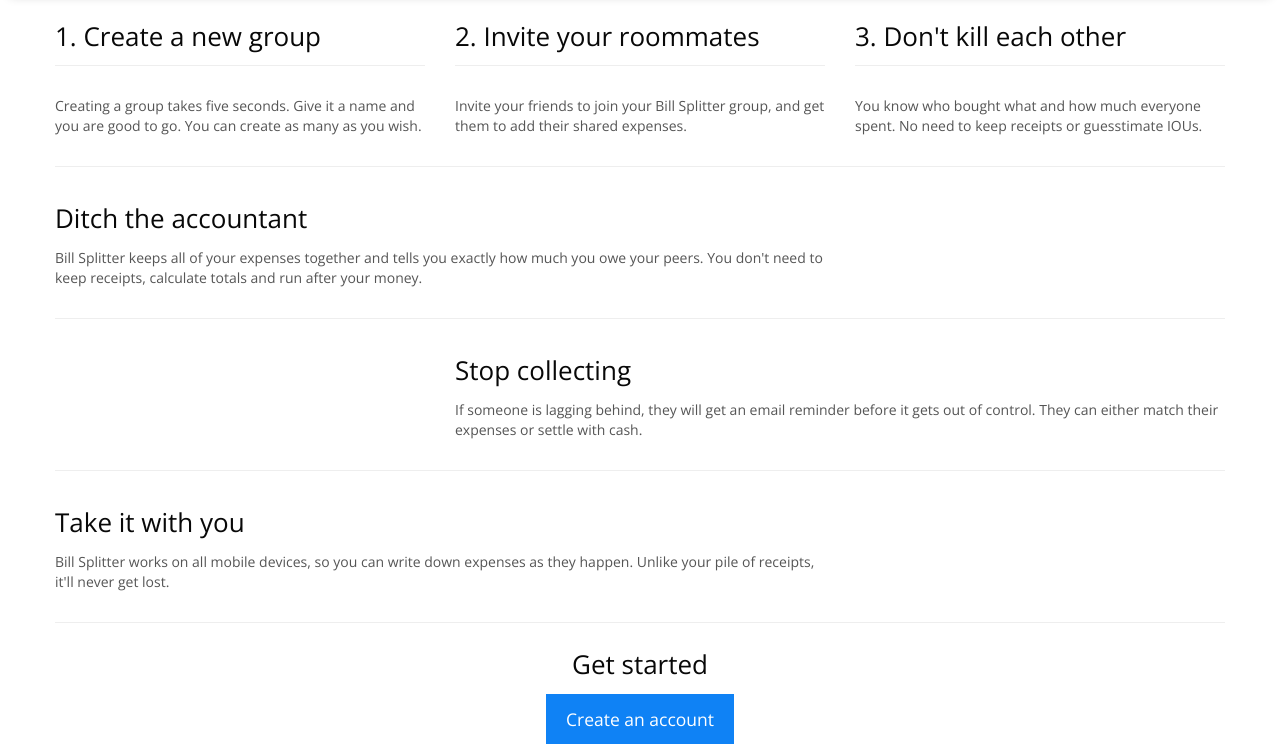
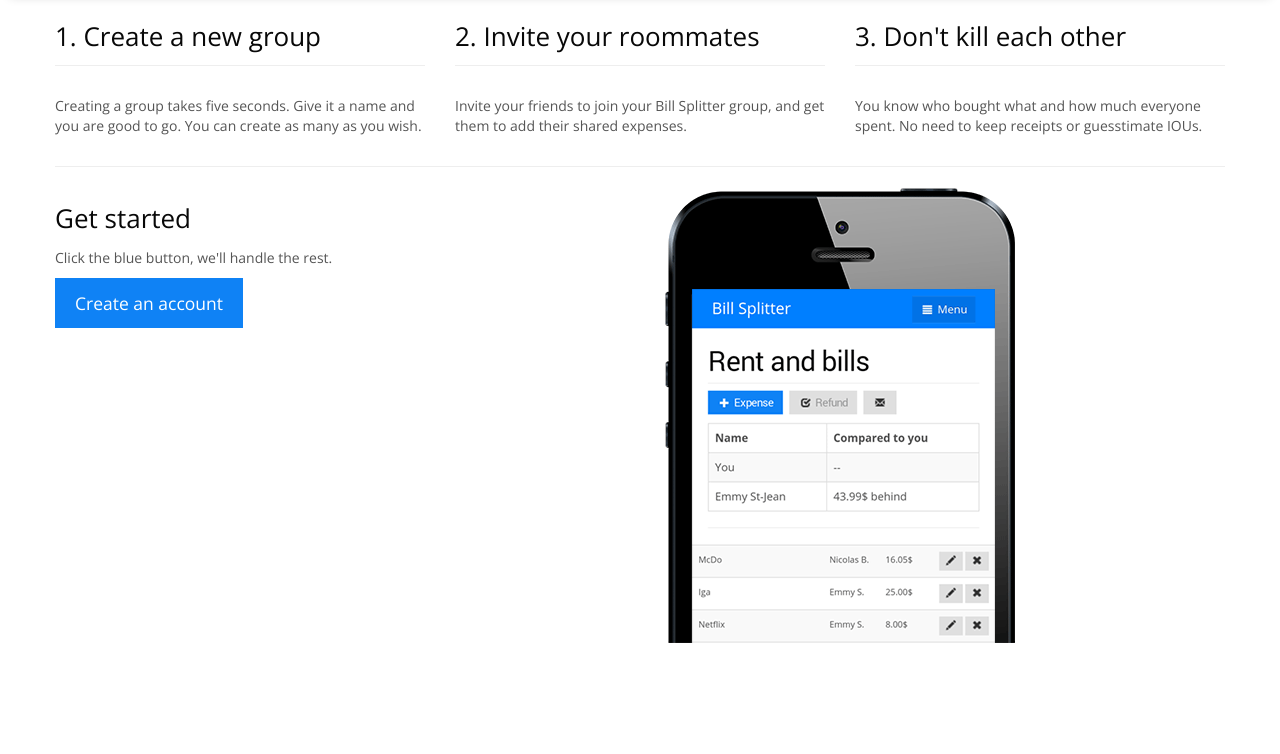
Before and after one commit to nicbou/billsplitter, a Django app: template billsplitter/templates/home.html in a window 1280 px wide. Shown: the part 655-1409 px from the top of the page. After the commit the page ends 1298 px from the top, so only its background shows below. Run offline with Django 3.2, Linux system fonts and the light colour scheme; the template is opened without the code that fills it, so the values that code supplies are empty; some libraries are stand-ins or nearby versions.

Commit message:
Updated the home page

```diff
--- a/billsplitter/templates/home.html
+++ b/billsplitter/templates/home.html
@@ -30,35 +30,14 @@
 		</div>
 		<hr>
 		<div class="row">
-			<div class="span8">
-				<h2>Ditch the accountant</h2>
-				<p>Bill Splitter keeps all of your expenses together and tells you exactly how much you owe your peers. You don't need to keep receipts, calculate totals and run after your money.</p>
-			</div>
-		</div>
-		<hr>
-		<div class="row">
-			<div class="span8 offset4">
-				<h2>Stop collecting</h2>
-				<p>If someone is lagging behind, they will get an email reminder before it gets out of control. They can either match their expenses or settle with cash.</p>
-			</div>
-		</div>
-		<hr>
-		<div class="row">
-			<div class="span8">
-				<h2>Take it with you</h2>
-				<p>Bill Splitter works on all mobile devices, so you can write down expenses as they happen. Unlike your pile of receipts, it'll never get lost.</p>
-			</div>
-		</div>
-		<hr>
-		{% if not user.is_authenticated %}
-			<div style="text-align:center">
+			<div class="span4">
 				<h2>{% trans "Get started" %}</h2>
+				<p>{% trans "Click the blue button, we'll handle the rest." %}</p>
 				<p class="login-buttons">
 					<a class="btn btn-large btn-primary" href="{% url 'signup' %}{% if request.GET.next %}{% endif %}">{% trans "Create an account" %}</a>
 				</p>
 			</div>
-		{% else %}
-			<a class="btn btn-large btn-primary" href="{% url 'group_list' %}">{% trans "Go to my expenses" %}</a>
-		{% endif %}
+			<div class="span8 text-center hidden-phone"><img src="{{ STATIC_URL }}/img/front.png"></div>
+		</div>
 	</div>
 {% endblock page %}
```
Also changed, not shown: billsplitter/static/img/front.png (added).
